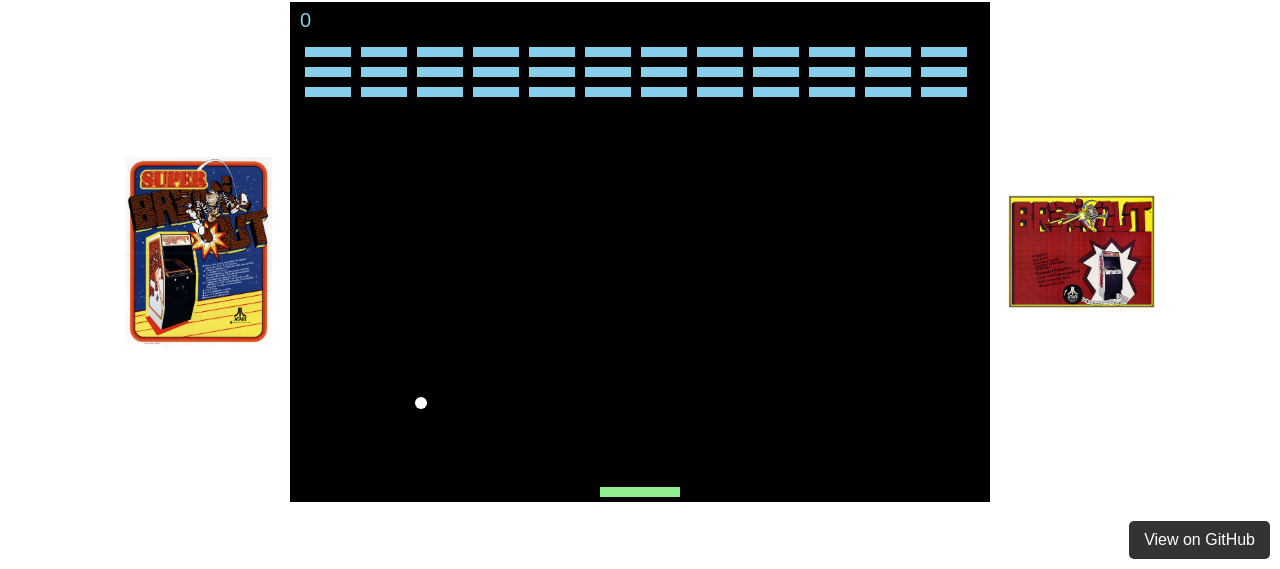
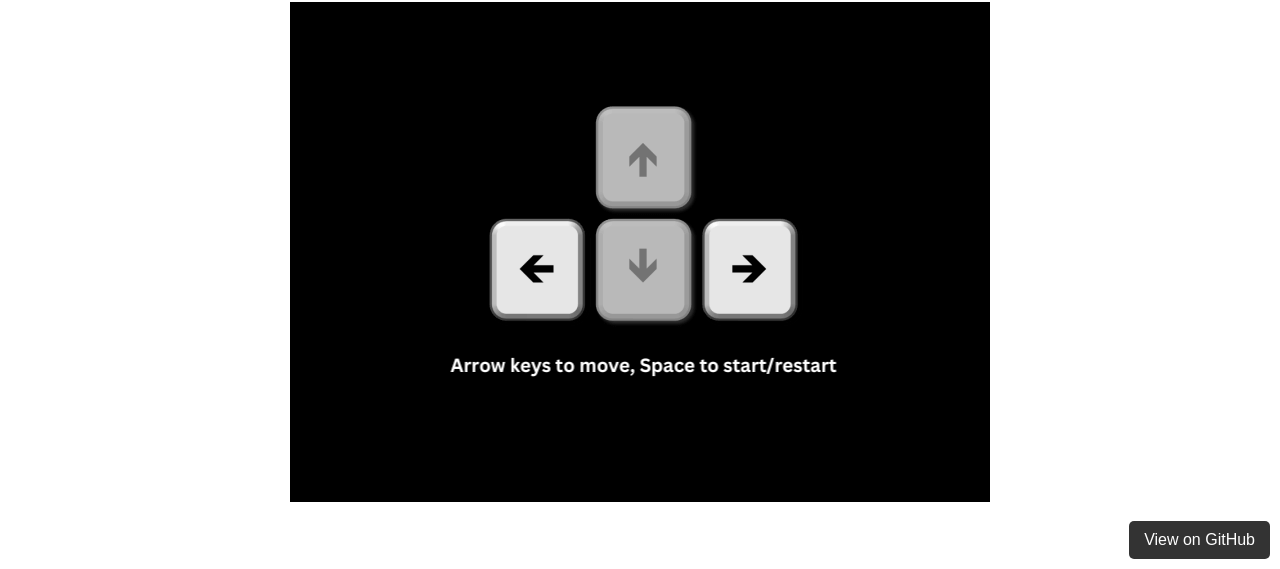
Before and after one commit to pr2tik1/breakkkout, a plain HTML site: page index.html in a window 1280 px wide. Shown: the part 231-800 px from the top of the page. Drawn offline with Linux system fonts and the light colour scheme.

Commit message:
update UI

```diff
--- a/game.js
+++ b/game.js
@@ -29,7 +29,7 @@
         this.blockFactory = new BlockFactory();
         this.eventManager = new EventManager();
 
-        this.gameOver = false;
+        this.gameOver = true;
 
         this.initializeBoard();
         this.createBlocks();
@@ -42,6 +42,31 @@
         board.height = this.boardHeight;
         board.width = this.boardWidth;
         this.context = board.getContext("2d");
+
+        const img1 = new Image();
+        const img2 = new Image();
+
+        img1.src = 'assets/left_right_keys.png';
+        img2.src = 'assets/1.png';
+
+        let imagesLoaded = 0;
+        const onImageLoad = () => {
+            imagesLoaded += 1;
+            if (imagesLoaded === 2) {
+                this.context.drawImage(img1, (this.boardWidth - img1.width) / 2, 100);
+                this.context.drawImage(img2, (this.boardWidth - img2.width) / 2, 100 + img1.height);
+                document.addEventListener('keydown', this.startGame.bind(this));
+            }
+        };
+
+        img1.onload = onImageLoad;
+        img2.onload = onImageLoad;
+    }
+
+    startGame(e) {
+        if (e.code === "Space" && this.gameOver) {
+            this.resetGame();
+        }
     }
 
     addEventListeners() {
--- a/index.html
+++ b/index.html
@@ -12,19 +12,19 @@
                 <img src="assets/logo.jpg" alt="Game Logo">
             </div>
             <div class="images-container">
-                <div class="left-image">
+                <!-- <div class="left-image">
                     <a href="https://en.wikipedia.org/wiki/Breakout_%28video_game%29">
                         <img src="assets/11018401.webp">
                     </a>
-                </div>
+                </div> -->
                 <div class="game-container">
                     <canvas id="board"></canvas>
                 </div>
-                <div class="right-image">
+                <!-- <div class="right-image">
                     <a href="https://en.wikipedia.org/wiki/Breakout_%28video_game%29">
                         <img src="assets/BreakOut_arcadeflyer.png">
                     </a>
-                </div>
+                </div> -->
             </div>
             <a href="https://github.com/pr2tik1/breakkkout" class="github-link" target="_blank">View on GitHub</a>
         </body>
--- a/style.css
+++ b/style.css
@@ -26,7 +26,7 @@
     display: flex;
     justify-content: center;
     align-items: center;
-    width: calc(100% - 250px); /* Add some space on both sides */
+    width: calc(100% - 250px);
 }
 
 .left-image,
```
Also changed, not shown: assets/1.png (added), assets/2.png (added), assets/left_right_keys.png (added).
